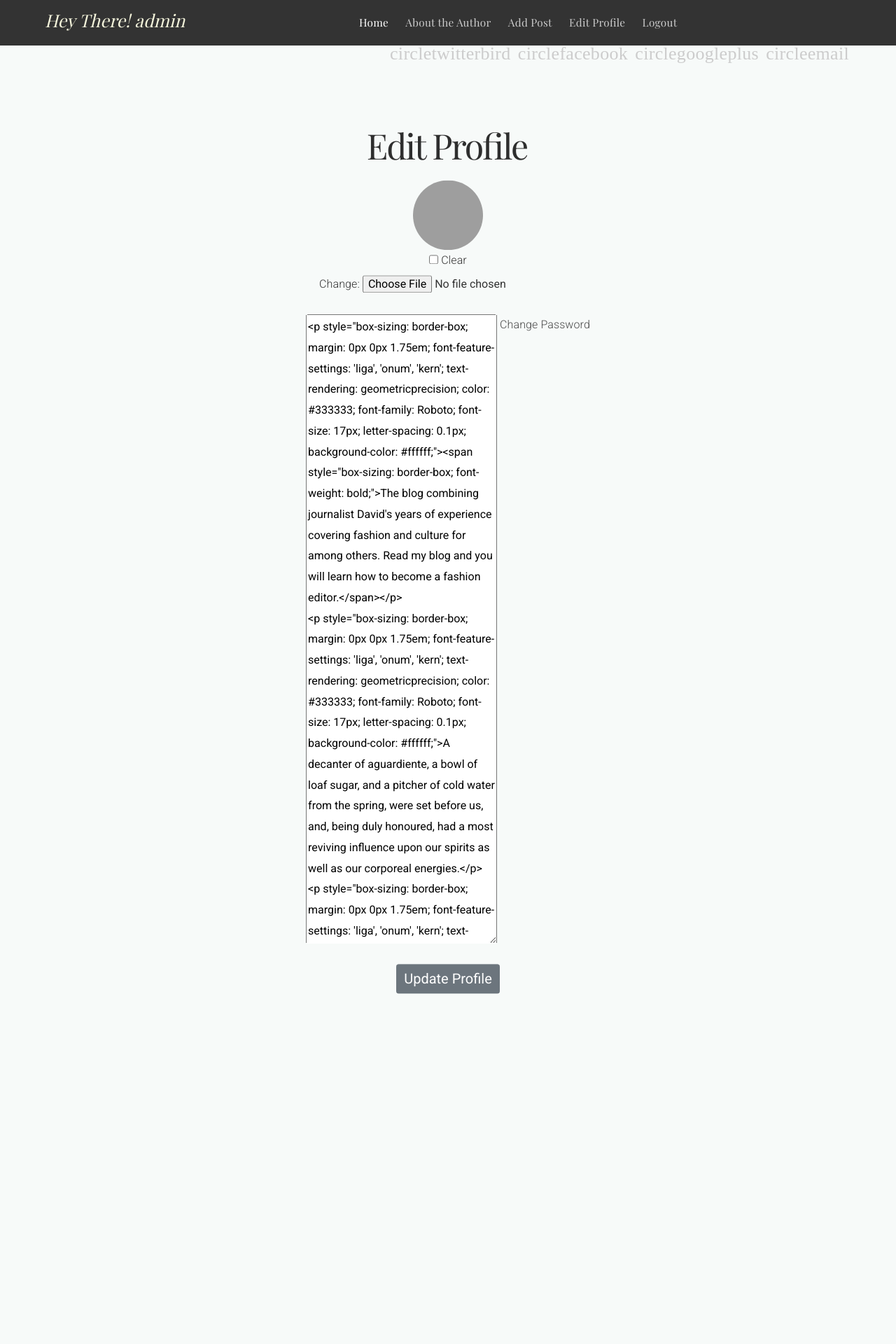
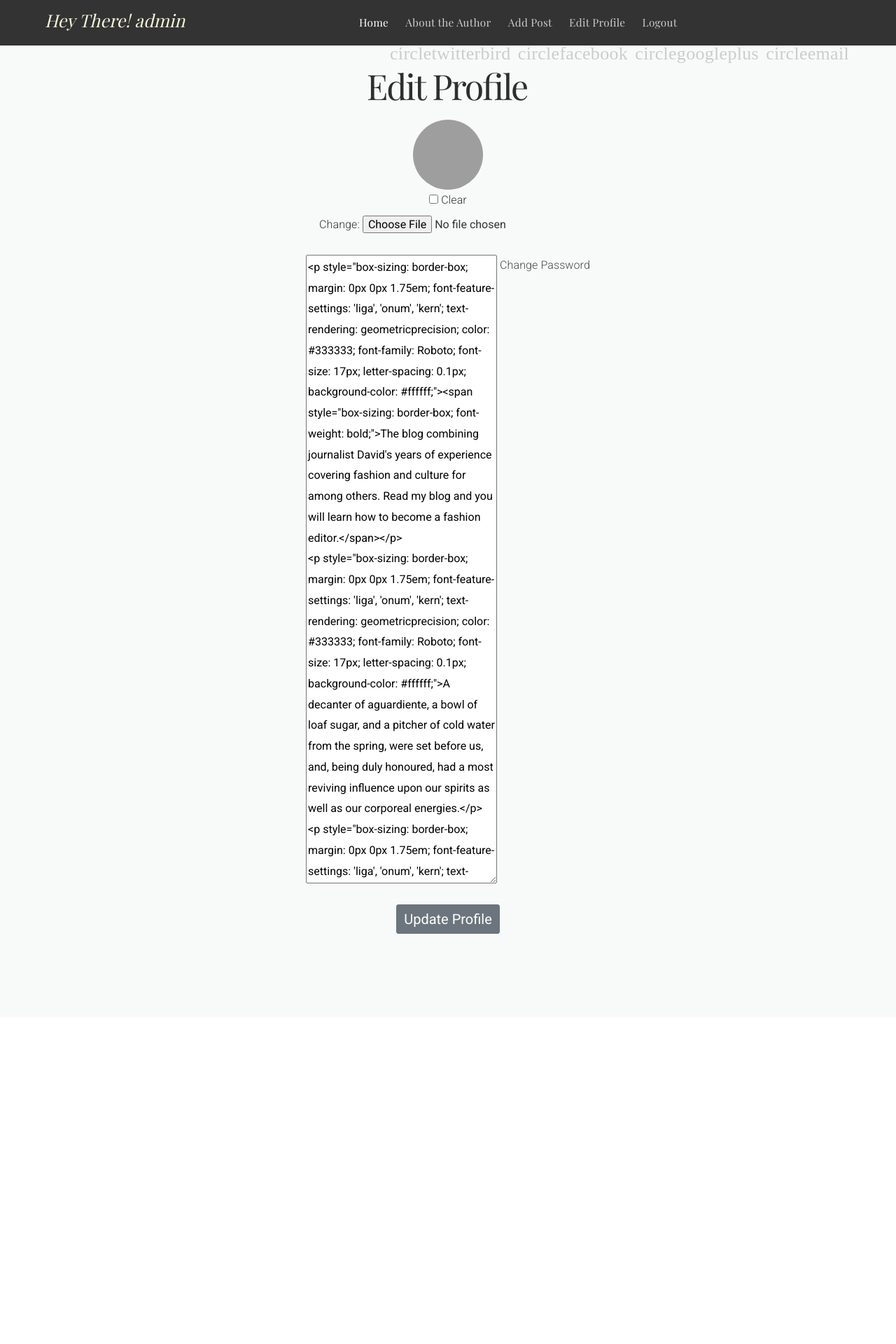
Before and after one commit to animesh-algorithm/beyondtheboundaries, a Django app: page /members/edit_user_profile/ in a window 1280 px wide. Shown: the top 1920 px of the page at 70% size. Before the commit the page ends 1420 px from the top, so only its background shows below. Run offline with Django 3.2, Linux system fonts and the light colour scheme; a user stored in the database is signed in; data comes from the database, SQL or seed files in the repository; some libraries are stand-ins or nearby versions; some web fonts are replaced; grey boxes are pictures that could not be loaded.

Commit message:
UI Upgrade

```diff
--- a/members/templates/registration/edit_bio_and_pic.html
+++ b/members/templates/registration/edit_bio_and_pic.html
@@ -5,20 +5,13 @@
 {% block extra_css %}
 <!-- Latest compiled and minified CSS -->
 <link rel="stylesheet" href="https://maxcdn.bootstrapcdn.com/bootstrap/4.5.2/css/bootstrap.min.css">
-<style>
-    .edit {
-        position: absolute;
-        top: 50%;
-        left: 50%;
-        transform: translate(-50%, -50%);
-    }
-</style>
+
 {% endblock %}
 
 {% block content %}
     <div class='container edit'>
-        <div class="row justify-content-md-center">
-            <div class="col-md-12 col-lg-8">
+            <div class="container text-center" style="max-width: 1000px;">
+                <br>
                 <h1 class="text-center">Edit Profile</h1>
                 <div class="form-group text-center">
                     <form method="POST" style="font-size: medium;" enctype="multipart/form-data">
```
Also changed, not shown: members/templates/registration/edit_profile.html (+4 -8 lines).
